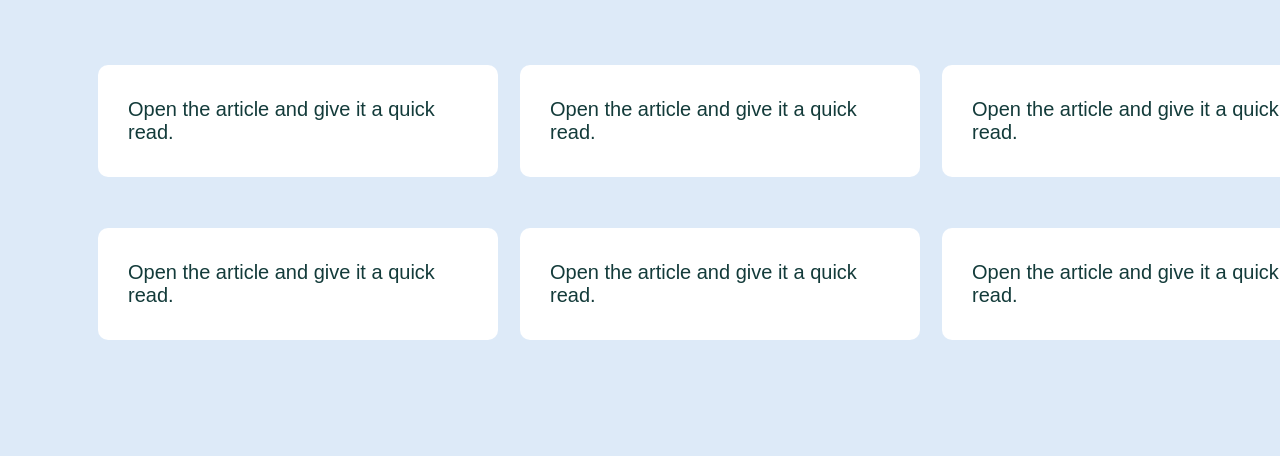
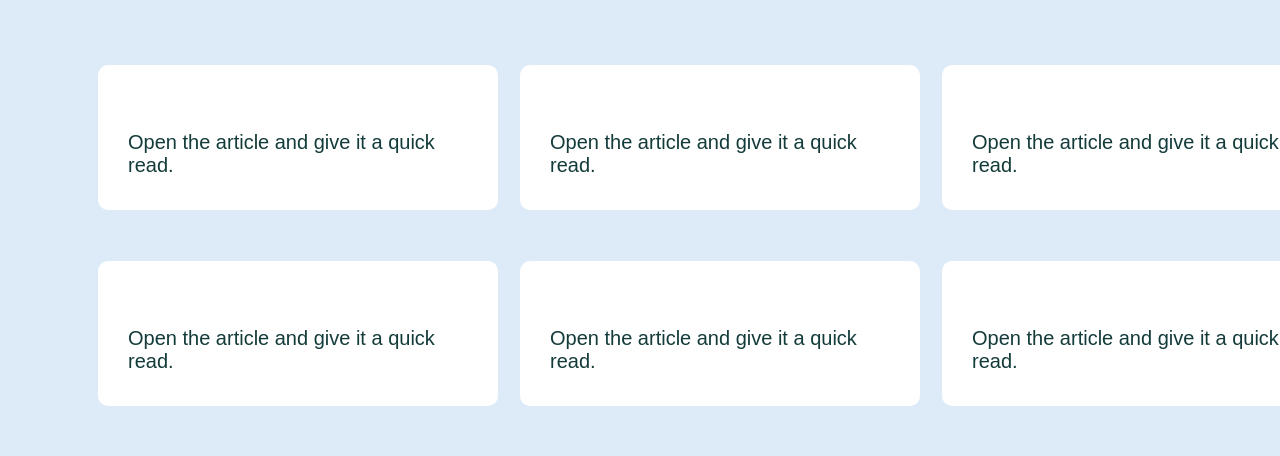
Before and after one commit to Giorgi-Otarashvili/davaleba6, a plain HTML site: page index.html in a window 1280 px wide. Shown: the part 343-799 px from the top of the page. Drawn offline with Linux system fonts and the light colour scheme.

Commit message:
fix section gap

```diff
--- a/style/style.css
+++ b/style/style.css
@@ -108,7 +108,7 @@ flex-wrap: wrap;
     flex-direction: column;
     justify-content: center;
     align-items: flex-start;
-    /* gap: 33px; */
+    gap: 33px;
 }
 .card_p {
     color: #133B3A;
```
